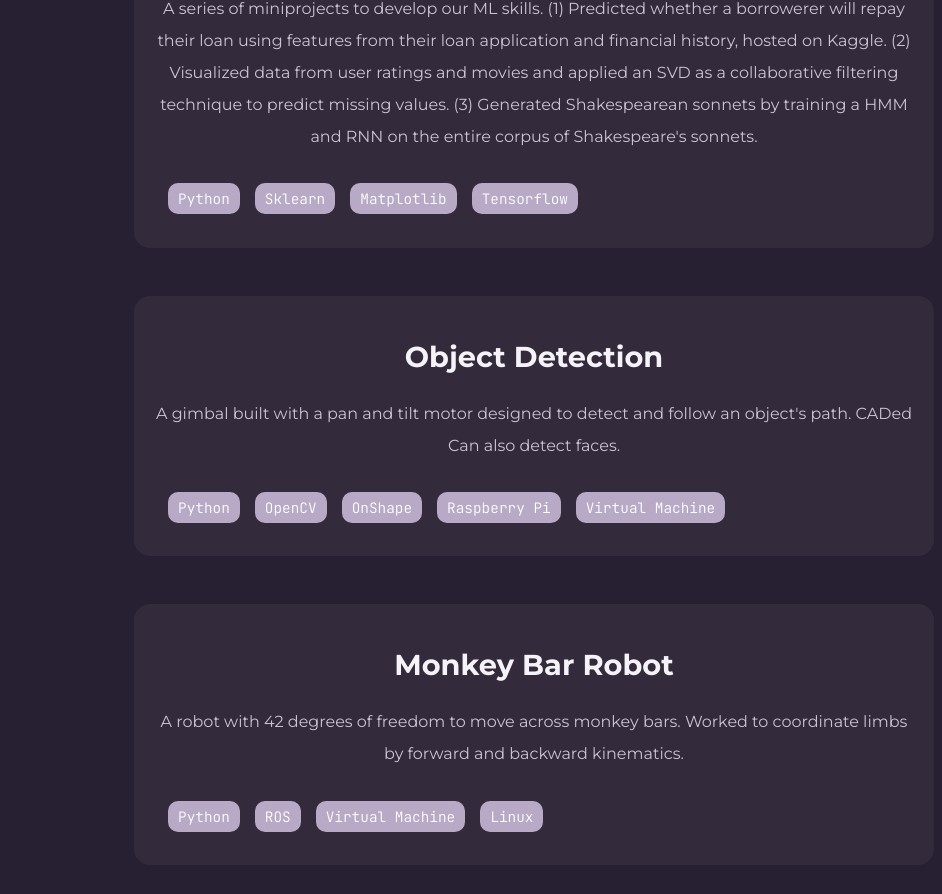
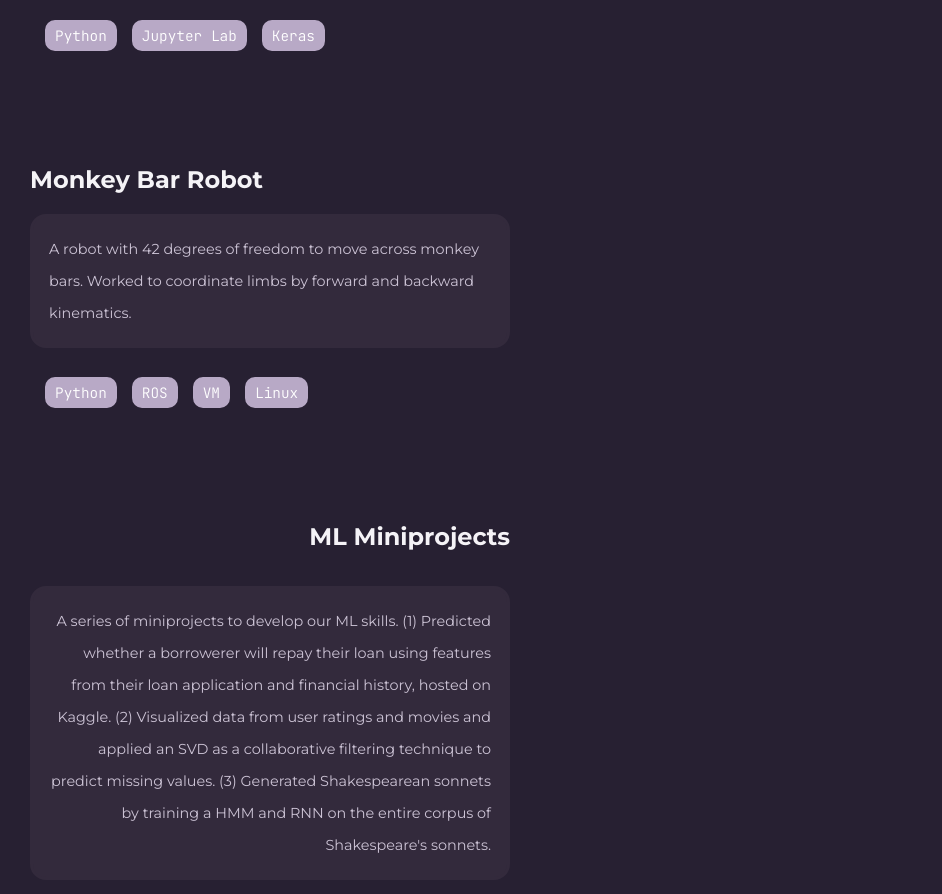
Before and after one commit to ezhang24/ezhang24.github.io, a Next.js app in the folder next-multi-page-website/: page /projects in a window 1280 px wide. Shown: the part 1414-2308 px from the top of the page, without its empty margins (106-1048 px from the left). Built offline with nearby package versions, Linux system fonts and the light colour scheme.

Commit message:
formatting projects page

```diff
--- a/next-multi-page-website/pages/projects.js
+++ b/next-multi-page-website/pages/projects.js
@@ -47,11 +47,13 @@ export default function Projects() {
       </div> */}
 
       <div className={styles.card}>
+        <img style={{ width: "50%", height: "auto", filter: "saturate(40%)" }} src="portfolio.png"></img>
+        <div className={styles.project_container_right}>
           <h2 className={styles.project_titles}>Portfolio Website</h2>
           <p className={styles.description}>
             A portfolio website built from scratch to display my experience and
-          past projects and explore the Next.js framework. Continually adding to
-          the website to learn and improve upon the UI and functionality.
+            past projects and explore the Next.js framework. Continually adding
+            to the website to learn and improve upon the UI and functionality.
           </p>
           <div className={styles.skills_container}>
             <p className={styles.skills_bubble}>NextJS</p>
@@ -60,13 +62,16 @@ export default function Projects() {
             <p className={styles.skills_bubble}>Framer Motion</p>
           </div>
         </div>
+      </div>
+
       <div className={styles.card}>
+        <div className={styles.project_container_left}>
           <h2 className={styles.project_titles}>Doodle Jump</h2>
           <p className={styles.description}>
             A recreation of the popular game, Doodle Jump, expanding upon our 2D
             physics engine. Engaged in weekly code reviews with a team of 4 and
-          applied skills such as testing and testability, code readability, API
-          design, refactoring and documentation. Implemented the scrolling
+            applied skills such as testing and testability, code readability,
+            API design, refactoring and documentation. Implemented the scrolling
             environment, game graphics, arrow key handling, score tracking,
             special platforms, and start and end game behavior.
           </p>
@@ -77,14 +82,17 @@ export default function Projects() {
             <p className={styles.skills_bubble}>GitLab</p>
           </div>
         </div>
+      </div>
+
       <div className={styles.card}>
+        <div className={styles.project_container_right}>
           <h2 className={styles.project_titles}>CheXpert ML Interpretation</h2>
           <p className={styles.description}>
-          A machine learning algorithm developed to diagnose patients across 14
-          different pathologies from over 200,000 chest x-ray images with
+            A machine learning algorithm developed to diagnose patients across
+            14 different pathologies from over 200,000 chest x-ray images with
             frontal and lateral views from CheXpert. Collaborated in a team of 4
-          and finetuned a CNN model while implementing training methods such as
-          k-fold validation, image augmentation, and ensembling.
+            and finetuned a CNN model while implementing training methods such
+            as k-fold validation, image augmentation, and ensembling.
           </p>
           <div className={styles.skills_container}>
             <p className={styles.skills_bubble}>Python</p>
@@ -92,8 +100,26 @@ export default function Projects() {
             <p className={styles.skills_bubble}>Keras</p>
           </div>
         </div>
+      </div>
 
       <div className={styles.card}>
+        <div className={styles.project_container_left}>
+          <h2 className={styles.project_titles}>Monkey Bar Robot</h2>
+          <p className={styles.description}>
+            A robot with 42 degrees of freedom to move across monkey bars.
+            Worked to coordinate limbs by forward and backward kinematics.
+          </p>
+          <div className={styles.skills_container}>
+            <p className={styles.skills_bubble}>Python</p>
+            <p className={styles.skills_bubble}>ROS</p>
+            <p className={styles.skills_bubble}>VM</p>
+            <p className={styles.skills_bubble}>Linux</p>
+          </div>
+        </div>
+      </div>
+
+      <div className={styles.card}>
+        <div className={styles.project_container_right}>
           <h2 className={styles.project_titles}>ML Miniprojects</h2>
           <p className={styles.description}>
             A series of miniprojects to develop our ML skills. (1) Predicted
@@ -111,35 +137,25 @@ export default function Projects() {
             <p className={styles.skills_bubble}>Tensorflow</p>
           </div>
         </div>
+      </div>
 
       <div className={styles.card}>
+        <div className={styles.project_container_left}>
           <h2 className={styles.project_titles}>Object Detection</h2>
           <p className={styles.description}>
-          A gimbal built with a pan and tilt motor designed to detect and follow
-          an object's path. CADed
-          Can also detect faces.
+            A gimbal built with a pan and tilt motor designed to detect and
+            follow an object's path. CADed Can also detect faces.
           </p>
           <div className={styles.skills_container}>
             <p className={styles.skills_bubble}>Python</p>
             <p className={styles.skills_bubble}>OpenCV</p>
             <p className={styles.skills_bubble}>OnShape</p>
             <p className={styles.skills_bubble}>Raspberry Pi</p>
-          <p className={styles.skills_bubble}>Virtual Machine</p>
+            <p className={styles.skills_bubble}>VM</p>
           </div>
         </div>
-      <div className={styles.card}>
-        <h2 className={styles.project_titles}>Monkey Bar Robot</h2>
-        <p className={styles.description}>
-          A robot with 42 degrees of freedom to move across monkey bars. Worked
-          to coordinate limbs by forward and backward kinematics.
-        </p>
-        <div className={styles.skills_container}>
-          <p className={styles.skills_bubble}>Python</p>
-          <p className={styles.skills_bubble}>ROS</p>
-          <p className={styles.skills_bubble}>Virtual Machine</p>
-          <p className={styles.skills_bubble}>Linux</p>
       </div>
-      </div>
+
       <a className={styles.button} href="/work">
         Continue to work experience &rarr;
       </a>
--- a/next-multi-page-website/styles/Projects.module.css
+++ b/next-multi-page-website/styles/Projects.module.css
@@ -1,20 +1,17 @@
 .container {
+  width: 65rem;
+  margin: auto;
   text-align: center;
-  width: 50rem;
-  margin: auto;
 }
 
 .card {
-  border-color: #332a3c;
-  background-color: #332a3c;
-  border-style: solid;
-  border-radius: 1rem;
   margin-left: auto;
   margin-right: auto;
   margin-top: 2.5rem;
   margin-bottom: 3rem;
-  float: center;
   padding: 1rem;
+  display:flex;
+  justify-content: space-between;
 }
 
 .title {
@@ -25,25 +22,36 @@
   font-weight: 900;
 }
 
-.description {
-  font-size: 1rem;
-  font-family: Montserrat;
-  line-height: 2rem;
-  color: #ccc3d5;
+.project_container_right {
+  display:grid;
+  text-align: right;
+}
+
+.project_container_left {
+  text-align:left;
 }
 
 .project_titles {
-  font-size: 1.8rem;
+  font-size: 1.5rem;
   color: #f5f3f7;
   font-family: Montserrat-Bold;
 }
 
-.skills_title {
-  color: white;
+.description {
+  width:30rem;
+  font-size: 0.9rem;
+  font-family: Montserrat;
+  line-height: 2rem;
+  color: #ccc3d5;
+  border-style: solid;
+  border-radius: 1rem;
+  border-color: #332a3c;
+  background-color: #332a3c;
+  padding:1rem;
 }
 
 .skills_container {
-  display: flex;
+  display:flex;
 }
 
 .skills_bubble {
```
Also changed, not shown: next-multi-page-website/public/portfolio.png (added). Lines whose indentation alone changed are shown as unchanged.
